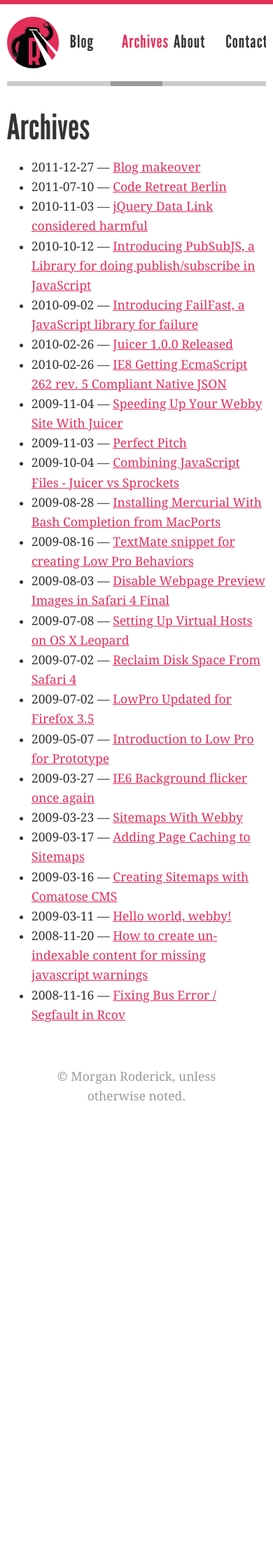
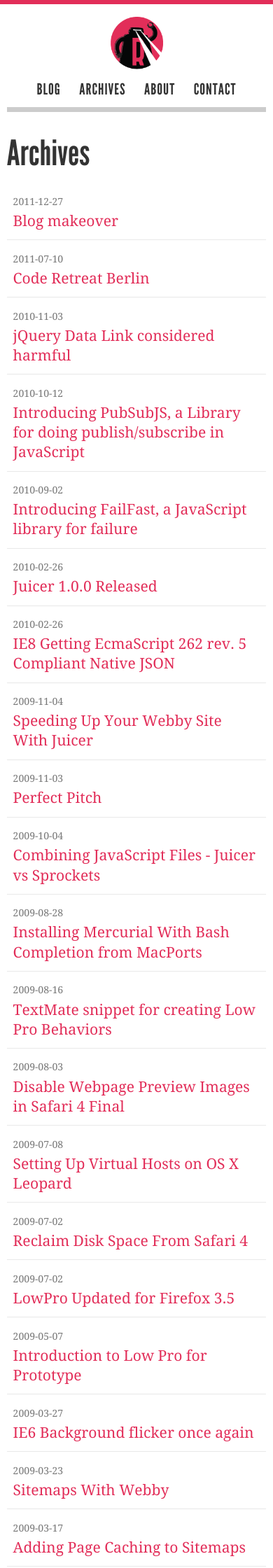
Before and after one commit to mroderick/blog.jekyll, a Jekyll site: the page built from site/archives/index.html, in a window 390 px wide. Shown: the top 2240 px of the page at 70% size. Built offline with Jekyll 4.4.1, drawn with Linux system fonts in a browser that asks for light colours; Markdown is read by kramdown in place of the engine named in the settings; before the commit the page ends 1612 px from its top, so only the background shows below that; some of the changed text lies outside the part shown.

Commit message:
Adding responsiveness to the design. Tweeking the archive list.

```diff
--- a/site/_layouts/default.html
+++ b/site/_layouts/default.html
@@ -22,10 +22,12 @@
 		<header role="banner">
 			<a class="logo" href="/" class="home"><img src="/images/logo.png" alt="Roderick" /></a>
 			<nav>
-				<li class="blog"><a href="/">Blog <em>Random ramblings</em></a></li>
-				<li class="archives"><a href="/archives/">Archives <em>Alle entries</em></a></li>
-				<li class="about"><a href="/about/">About <em>Me me &amp; me</em></a></li>
-				<li class="contact"><a href="/contact/">Contact <em>Drop me a line</em></a></li>
+				<ul>
+					<li class="blog"><a href="/">Blog <em>Random ramblings</em></a></li>
+					<li class="archives"><a href="/archives/">Archives <em>Alle entries</em></a></li>
+					<li class="about"><a href="/about/">About <em>Me me &amp; me</em></a></li>
+					<li class="contact"><a href="/contact/">Contact <em>Drop me a line</em></a></li>
+				</ul>
 			</nav>
 			<a href="http://feeds2.feedburner.com/roderick" class="feed">Subscribe to the feed</a>
 		</header>
--- a/site/archives/index.html
+++ b/site/archives/index.html
@@ -7,6 +7,6 @@ site_section: archives
 <h1>Archives</h1>
 <ul class="archive">
 	{% for post in site.posts %}
-	<li>{{ post.date | date: "%Y-%m-%d" }} — <a href="{{ post.url }}" title="{{ post.title }}">{{ post.title }}</a></li>
+	<li><span class="posted-on">{{ post.date | date: "%Y-%m-%d" }}</span><a href="{{ post.url }}" title="{{ post.title }}">{{ post.title }}</a></li>
 	{% endfor %}
 </ul>
--- a/site/stylesheets/style.css
+++ b/site/stylesheets/style.css
@@ -213,7 +213,6 @@ header[role="banner"] {
 		margin: 18px 0 0;
 	}
 		header[role="banner"] .logo img {
-			display: block;
 		}
 
 	header[role="banner"] .feed {
@@ -307,6 +306,31 @@ article {}
 		font-style: italic;
 	}
 
+.archive {
+	margin-left: 0;
+	list-style: none;
+}
+	.archive li {
+		padding: .7em .5em;
+		border-bottom: 1px solid #e8e8e8;
+	}
+		.archive li a {
+			display: block;
+			padding-left: 5em;
+			font-size: 1.2em;
+			text-decoration: none;
+		}
+			.archive li a:hover {
+				text-decoration: underline;
+			}
+
+			.archive li .posted-on {
+				float: left;
+				color: #777;
+				font-size: 1em;
+			}
+
+
 
 #container footer {
 	clear: both;
@@ -388,9 +412,83 @@ p + p {
     box-sizing: border-box;         /* Opera/IE 8+ */
 }
 
+/* comments */
 #idc-container-parent {
-	margin-top: 32px;
+	margin-top: 40px;
 }
+	#idc-container-parent #idc-container {
+		max-width: none;
+	}
+
+	#idc-container-parent #idc-container .idc-c {
+		padding-top: 1.5em;
+		padding-bottom: 1em;
+		border-top: 1px solid #ccc;
+	}
+
+		#idc-container .idc-a_nomenu,
+		#idc-container .idc-a {
+			margin: 0 15px 0 0 !important;
+		}
+
+		#idc-container .idc-thread .idc-thread .idc-a,
+		#idc-container .idc-thread .idc-thread .idc-c {
+			padding-left: 3em;
+		}
+
+
+	#idc-container-parent #idc-container h3 {
+		margin: 0 0 .5em;
+		padding: 0 0 .2em;
+		font-size: 28px;
+
+	}
+		#idc-container-parent #IDCommentsHead h3 {
+			font-size: 36px;
+			border-bottom: 4px solid #ccc;
+		}
+
+	#idc-container-parent #idc-container .idc-c .idc-c-h {
+		background-image: none;
+	}
+
+	#idc-container-parent #idc-container .idc-c .idc-i {
+		font-family: "LeagueGothicRegular", sans-serif;
+		font-style: normal;
+		font-weight: 400;
+		font-size: 2.2em;
+	}
+
+		#idc-container-parent #idc-container .idc-i a {
+			font-size: 26px;
+			color: #333;
+			text-decoration: none;
+		}
+
+		#idc-container-parent #idc-container .idc-i em a {
+			font-size: 18px;
+			color: #999;
+		}
+
+
+		#idc-container-parent #idc-container div,
+		#idc-container-parent #idc-container .idc-c-t-inner {
+			font-size: 16px;
+			line-height: 1.6em;
+		}
+
+		#idc-container-parent #idc-container .IDCommentThreadTimeRead {
+			display: none;
+		}
+
+/*
+font-family: "LeagueGothicRegular", sans-serif;
+font-style: normal;
+font-weight: 400;
+
+*/
+
+
 
 img,
 embed,
@@ -453,6 +551,9 @@ video {
 
 }
 
+
+
+
 /* Grade-A Mobile Browsers (Opera Mobile, Mobile Safari, Android Chrome)
    consider this: www.cloudfour.com/css-media-query-for-mobile-is-fools-gold/ */
 @media screen and (max-width: 768px) {
@@ -503,6 +604,52 @@ video {
 	}
 }
 
+/* max-width: 480
+....................................................................................... */
+
+@media screen and (max-width: 480px) {
+
+
+	header[role="banner"] {}
+
+		/* Site logo */
+		header[role="banner"] .logo {
+			float: none;
+			display: block;
+			width: auto;
+			text-align: center;
+		}
+
+		header[role="banner"] nav ul {
+			text-align: center;
+		}
+
+			header[role="banner"] nav li {
+				float: none;
+				width: auto;
+				display: inline-block;
+				height: auto !important;
+			}
+
+				header[role="banner"] nav li a {
+					margin: 0 0 .5em;
+					padding: .3em .5em;
+					font-size: 22px;
+					text-transform: uppercase;
+				}
+
+	.archive li a {
+		padding-left: 0;
+	}
+		.archive li .posted-on {
+			display: block;
+			float: none;
+			font-size: 0.8em;
+		}
+
+}
+
+
 
 /**
  * Print styles.
```
